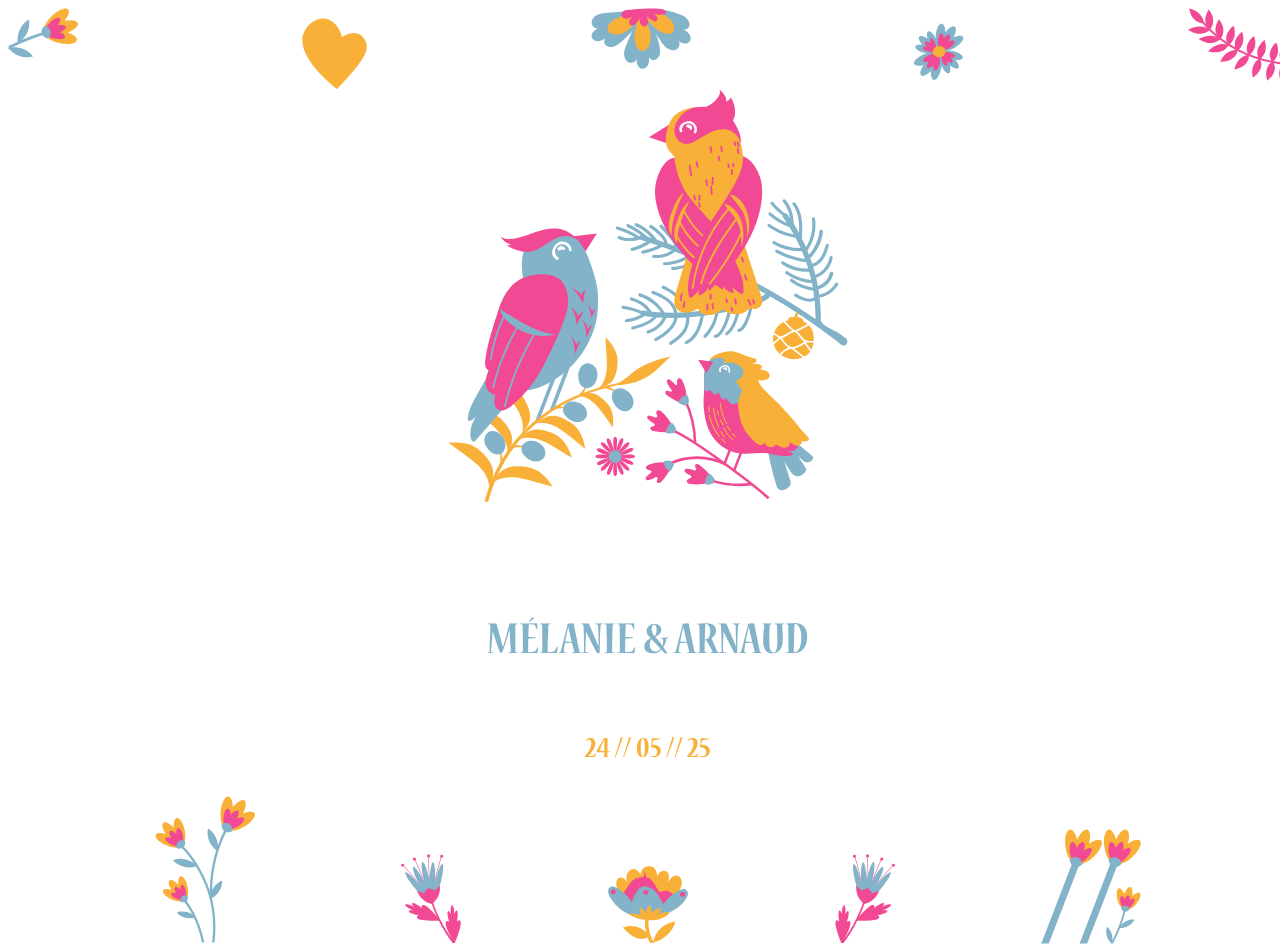
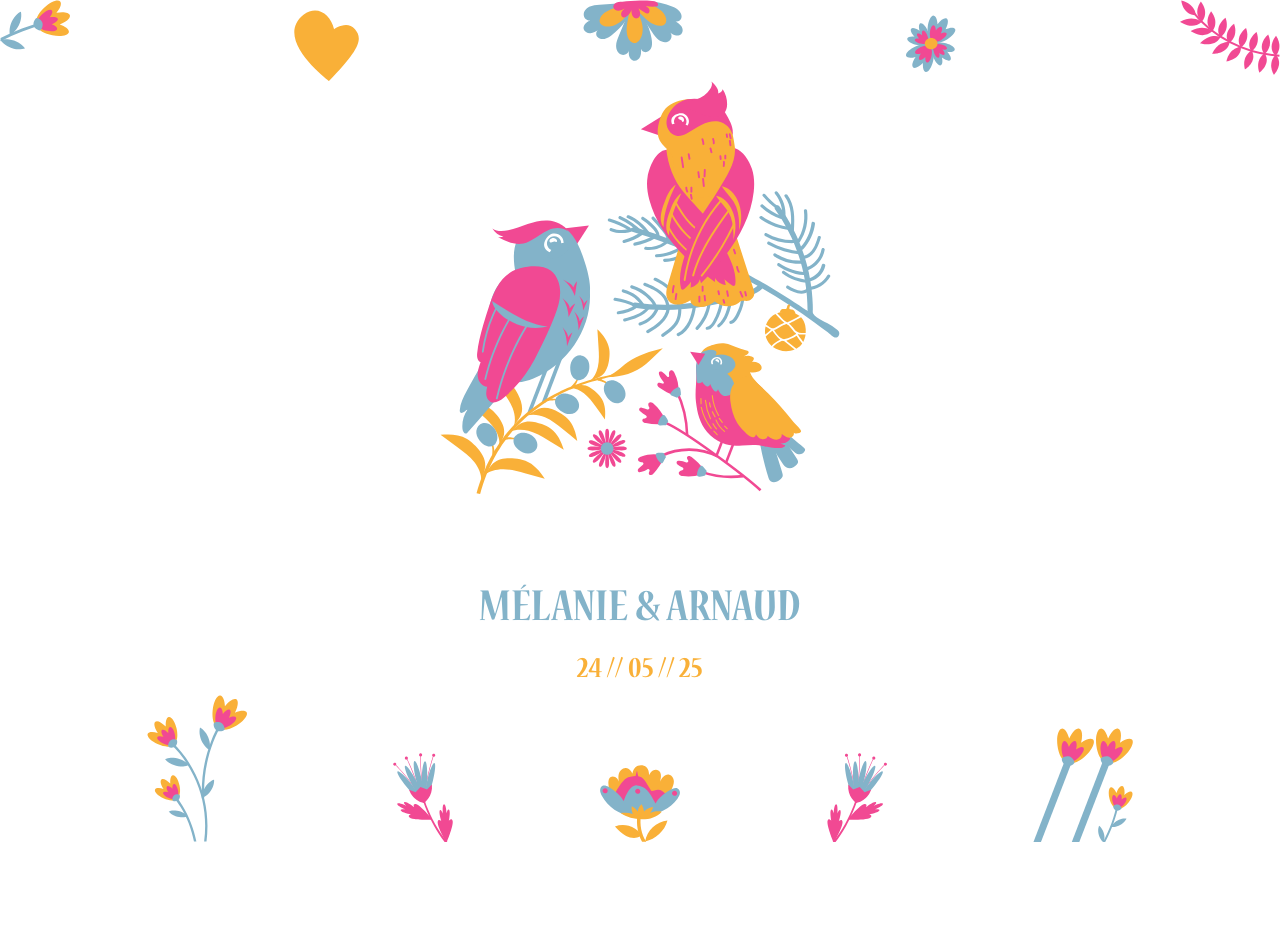
Before and after one commit to mathieumure/mariage-melbbk, a Next.js app: page / in a window 1280 px wide. After the commit the page ends 842 px from the top, so only its background shows below. Built offline with nearby package versions, Linux system fonts and the light colour scheme.

Commit message:
feat: add reset CSS

```diff
--- /dev/null
+++ b/src/app/reset.css
@@ -0,0 +1,40 @@
+/* 1. Use a more-intuitive box-sizing model */
+*, *::before, *::after {
+    box-sizing: border-box;
+}
+/* 2. Remove default margin */
+* {
+    margin: 0;
+}
+body {
+    /* 3. Add accessible line-height */
+    line-height: 1.5;
+    /* 4. Improve text rendering */
+    -webkit-font-smoothing: antialiased;
+}
+/* 5. Improve media defaults */
+img, picture, video, canvas, svg {
+    display: block;
+    max-width: 100%;
+}
+/* 6. Inherit fonts for form controls */
+input, button, textarea, select {
+    font: inherit;
+}
+/* 7. Avoid text overflows */
+p, h1, h2, h3, h4, h5, h6 {
+    overflow-wrap: break-word;
+}
+/* 8. Improve line wrapping */
+p {
+    text-wrap: pretty;
+}
+h1, h2, h3, h4, h5, h6 {
+    text-wrap: balance;
+}
+/*
+  9. Create a root stacking context
+*/
+#root, #__next {
+    isolation: isolate;
+}
```
Also changed, not shown: src/app/layout.tsx (+6 -2 lines).
